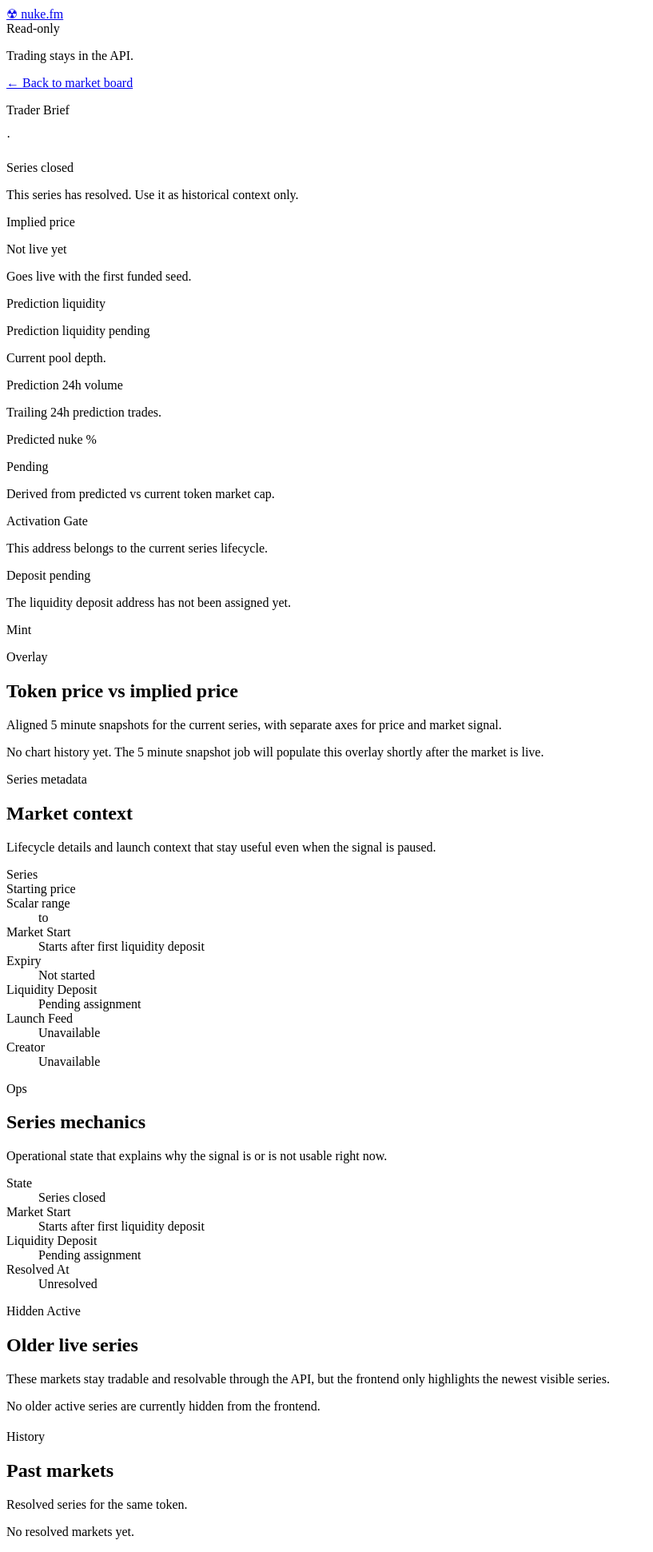
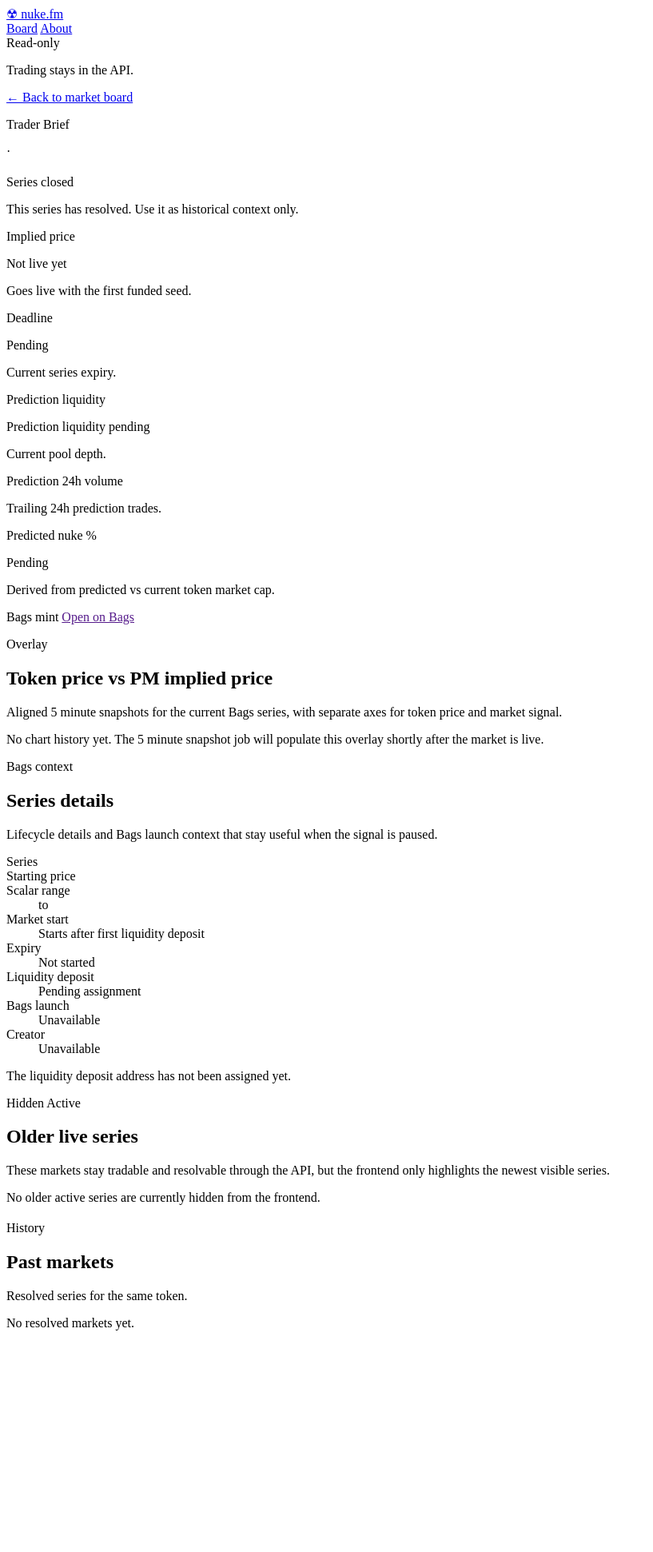
Before and after one commit to nukefm/nuke.fm, a Python web app: template src/nukefm/templates/token.html in a window 1280 px wide. Shown: the whole page at 80% size, without its empty margins (0-817 px from the left). After the commit the page ends 1664 px from the top, so only its background shows below. Run offline with Jinja, Linux system fonts and the light colour scheme; the template is opened without the code that fills it, so the values that code supplies are empty.

Commit message:
Improve Bags token web context

```diff
--- a/src/nukefm/catalog.py
+++ b/src/nukefm/catalog.py
@@ -8,6 +8,10 @@ from .database import connect_database, utc_now
 
 
 ACTIVE_MARKET_STATES = {"awaiting_liquidity", "open", "halted"}
+
+
+def bags_token_url(token_mint: str) -> str:
+    return f"https://bags.fm/{token_mint}"
 
 
 def seed_market_question(symbol: str) -> str:
@@ -117,6 +121,7 @@ class Catalog:
             "image_url": token_row["image_url"],
             "launched_at": token_row["launched_at"],
             "creator": token_row["creator"],
+            "bags_token_url": bags_token_url(token_row["mint"]),
             "current_market": None if current_market is None else self._serialize_market(current_market),
             "hidden_active_markets": [self._serialize_market(row) for row in hidden_active_markets],
             "past_markets": [self._serialize_market(row) for row in past_markets],
--- a/src/nukefm/markets.py
+++ b/src/nukefm/markets.py
@@ -39,6 +39,10 @@ TOKEN_CARD_SORT_OPTIONS = (
 )
 TOKEN_CARD_SORT_FIELDS = {value for value, _ in TOKEN_CARD_SORT_OPTIONS}
 MARKET_CHART_INTERVAL_MINUTES = 5
+
+
+def bags_token_url(token_mint: str) -> str:
+    return f"https://bags.fm/{token_mint}"
 
 
 class MarketStore:
@@ -474,6 +478,7 @@ class MarketStore:
                 "image_url": token_row["image_url"],
                 "launched_at": token_row["launched_at"],
                 "creator": token_row["creator"],
+                "bags_token_url": bags_token_url(token_row["mint"]),
                 "current_market": self._serialize_market(
                     connection,
                     current_market,
@@ -1606,6 +1611,7 @@ class MarketStore:
             "name": row["name"],
             "image_url": row["image_url"],
             "launched_at": row["launched_at"],
+            "bags_token_url": bags_token_url(row["mint"]),
             "current_market": self._serialize_market(
                 connection,
                 row,
--- a/src/nukefm/templates/base.html
+++ b/src/nukefm/templates/base.html
@@ -13,6 +13,10 @@
       <header class="site-header">
         <div class="brand-block">
           <a class="brand" href="/">☢ nuke.fm</a>
+          <nav class="site-nav" aria-label="Site navigation">
+            <a href="/">Board</a>
+            <a href="/about">About</a>
+          </nav>
         </div>
         <div class="site-status">
           <span class="meta-pill">Read-only</span>
--- a/src/nukefm/templates/index.html
+++ b/src/nukefm/templates/index.html
@@ -56,6 +56,7 @@
       {% set nuke_sign_class = predicted_nuke_sign_class(market.predicted_nuke_fraction) %}
       <tr>
         <th scope="row">
+          <div class="token-cell">
             <a class="token-link{% if token.image_url %} token-link-with-avatar{% endif %}" href="/tokens/{{ token.mint }}">
               {% if token.image_url %}
               <img class="token-avatar" src="{{ token.image_url }}" alt="{{ token.name }} token image">
@@ -63,6 +64,8 @@
               <span>{{ token.symbol }}</span>
               <small>{{ token.name }}</small>
             </a>
+            <a class="bags-token-link" href="{{ token.bags_token_url }}" target="_blank" rel="noopener">Bags token</a>
+          </div>
         </th>
         <td>
           {% if market.state == "awaiting_liquidity" %}
@@ -78,6 +81,7 @@
         <td class="nuke-cell">
           <strong{% if nuke_sign_class %} class="{{ nuke_sign_class }}"{% endif %}>{{ percent_table_display(market.predicted_nuke_percent) or "Pending" }}</strong>
           <small>{% if market.predicted_nuke_percent %}{{ percent_table_display(market.predicted_nuke_percent) }} from current price{% else %}Awaiting seed{% endif %}</small>
+          <small class="deadline-note">{{ short_deadline(market.expiry) or "Deadline pending" }}</small>
         </td>
         <td>{{ usd_table_display(market.implied_price_usd, preserve_tiny_price=true) or "Pending" }}</td>
         <td>{{ usd_table_display(market.pm_volume_24h_usdc) }}</td>
--- a/src/nukefm/templates/token.html
+++ b/src/nukefm/templates/token.html
@@ -6,13 +6,13 @@
 {% set nuke_sign_class = predicted_nuke_sign_class(market.predicted_nuke_fraction) %}
 {% if market.state == "awaiting_liquidity" %}
   {% set trader_state = "Signal waiting on seed" %}
-  {% set trader_state_note = "The next visible series is staged with a scalar LONG/SHORT price range. Trading opens after the first funded liquidity deposit." %}
+  {% set trader_state_note = "This Bags market is staged with a scalar LONG/SHORT price range. Trading opens after the first funded liquidity deposit." %}
 {% elif market.state == "open" %}
   {% set trader_state = "Signal live" %}
-  {% set trader_state_note = "The PM is live. Compare the market-implied terminal price with the latest 24h-median token price before acting on the token." %}
+  {% set trader_state_note = "The PM is live. Compare the market-implied terminal price with the latest 24h-median Bags token price before acting." %}
 {% elif market.state == "halted" %}
   {% set trader_state = "Signal paused" %}
-  {% set trader_state_note = "Trading is halted. Use the last captured 24h-median token price, implied price, and activity trail as context, not as a fresh live read." %}
+  {% set trader_state_note = "Trading is halted. Use the last captured 24h-median Bags token price, implied price, and activity trail as context, not as a fresh live read." %}
 {% else %}
   {% set trader_state = "Series closed" %}
   {% set trader_state_note = "This series has resolved. Use it as historical context only." %}
@@ -51,6 +51,11 @@
       </p>
     </article>
     <article class="decision-card">
+      <p class="decision-label">Deadline</p>
+      <p class="decision-value">{{ short_deadline(market.expiry) or "Pending" }}</p>
+      <p class="decision-copy">Current series expiry.</p>
+    </article>
+    <article class="decision-card">
       <p class="decision-label">Prediction liquidity</p>
       <p class="decision-value">{{ usd_display(market.total_liquidity_usdc) or "Prediction liquidity pending" }}</p>
       <p class="decision-copy">Current pool depth.</p>
@@ -67,36 +72,10 @@
     </article>
   </section>
 
-  <section class="ops-banner">
-    <div>
-      <p class="panel-kicker">Activation Gate</p>
-      <p class="panel-caption">
-        {% if market.state == "awaiting_liquidity" %}
-        This deposit address is what turns the page from watchlist context into a live PM signal.
-        {% elif market.state == "open" %}
-        The market is already active. The address remains operational, but the main value here is the signal itself.
-        {% else %}
-        This address belongs to the current series lifecycle.
-        {% endif %}
-      </p>
-    </div>
-    <span class="status-chip {% if market.liquidity_deposit_address %}status-chip-ready{% else %}status-chip-pending{% endif %}">
-      {% if market.liquidity_deposit_address %}Deposit ready{% else %}Deposit pending{% endif %}
-    </span>
-  </section>
-
-  {% if market.liquidity_deposit_address %}
-  <div class="address-row">
-    <code class="address-block">{{ market.liquidity_deposit_address }}</code>
-    <button class="copy-button" type="button" data-copy="{{ market.liquidity_deposit_address }}">Copy</button>
-  </div>
-  {% else %}
-  <p class="availability-note">The liquidity deposit address has not been assigned yet.</p>
-  {% endif %}
-
   <div class="detail-code-strip">
-    <span>Mint</span>
+    <span>Bags mint</span>
     <code>{{ token.mint }}</code>
+    <a class="bags-token-link detail-bags-link" href="{{ token.bags_token_url }}" target="_blank" rel="noopener">Open on Bags</a>
   </div>
 </section>
 
@@ -104,9 +83,9 @@
   <div class="detail-section-heading">
     <div>
       <p class="eyebrow">Overlay</p>
-      <h2>Token price vs implied price</h2>
+      <h2>Token price vs PM implied price</h2>
     </div>
-    <p class="section-copy">Aligned 5 minute snapshots for the current series, with separate axes for price and market signal.</p>
+    <p class="section-copy">Aligned 5 minute snapshots for the current Bags series, with separate axes for token price and market signal.</p>
   </div>
   {% if chart.points %}
   <div class="chart-shell">
@@ -123,10 +102,10 @@
 <article class="detail-card">
   <div class="detail-section-heading">
     <div>
-      <p class="eyebrow">Series metadata</p>
-      <h2>Market context</h2>
+      <p class="eyebrow">Bags context</p>
+      <h2>Series details</h2>
     </div>
-    <p class="section-copy">Lifecycle details and launch context that stay useful even when the signal is paused.</p>
+    <p class="section-copy">Lifecycle details and Bags launch context that stay useful when the signal is paused.</p>
   </div>
   <dl class="metric-grid detail-metric-grid">
     <div>
@@ -142,7 +121,7 @@
       <dd>{{ usd_display(market.min_price_usd) }} to {{ usd_display(market.max_price_usd) }}</dd>
     </div>
     <div>
-      <dt>Market Start</dt>
+      <dt>Market start</dt>
       <dd>{{ market.market_start or "Starts after first liquidity deposit" }}</dd>
     </div>
     <div>
@@ -150,11 +129,11 @@
       <dd>{{ market.expiry or "Not started" }}</dd>
     </div>
     <div>
-      <dt>Liquidity Deposit</dt>
+      <dt>Liquidity deposit</dt>
       <dd>{{ market.liquidity_deposit_address or "Pending assignment" }}</dd>
     </div>
     <div>
-      <dt>Launch Feed</dt>
+      <dt>Bags launch</dt>
       <dd>{{ token.launched_at or "Unavailable" }}</dd>
     </div>
     <div>
@@ -162,34 +141,14 @@
       <dd>{{ token.creator or "Unavailable" }}</dd>
     </div>
   </dl>
-</article>
-
-<article class="detail-card">
-  <div class="detail-section-heading">
-    <div>
-      <p class="eyebrow">Ops</p>
-      <h2>Series mechanics</h2>
-    </div>
-    <p class="section-copy">Operational state that explains why the signal is or is not usable right now.</p>
+  {% if market.liquidity_deposit_address %}
+  <div class="address-row compact-address-row">
+    <code class="address-block">{{ market.liquidity_deposit_address }}</code>
+    <button class="copy-button" type="button" data-copy="{{ market.liquidity_deposit_address }}">Copy</button>
   </div>
-  <dl class="metric-grid detail-metric-grid">
-    <div>
-      <dt>State</dt>
-      <dd>{{ trader_state }}</dd>
-    </div>
-    <div>
-      <dt>Market Start</dt>
-      <dd>{{ market.market_start or "Starts after first liquidity deposit" }}</dd>
-    </div>
-    <div>
-      <dt>Liquidity Deposit</dt>
-      <dd>{{ market.liquidity_deposit_address or "Pending assignment" }}</dd>
-    </div>
-    <div>
-      <dt>Resolved At</dt>
-      <dd>{{ market.resolved_at or "Unresolved" }}</dd>
-    </div>
-  </dl>
+  {% else %}
+  <p class="availability-note">The liquidity deposit address has not been assigned yet.</p>
+  {% endif %}
 </article>
 
 <section class="detail-card">
```
Also changed, not shown: src/nukefm/app.py (+16 -1 lines), src/nukefm/display.py (+9 -0 lines), src/nukefm/static/app.css (+62 -3 lines), src/nukefm/templates/about.html (added, +56 -0 lines), tests/test_app.py (+17 -1 lines). Lines whose indentation alone changed are shown as unchanged.
